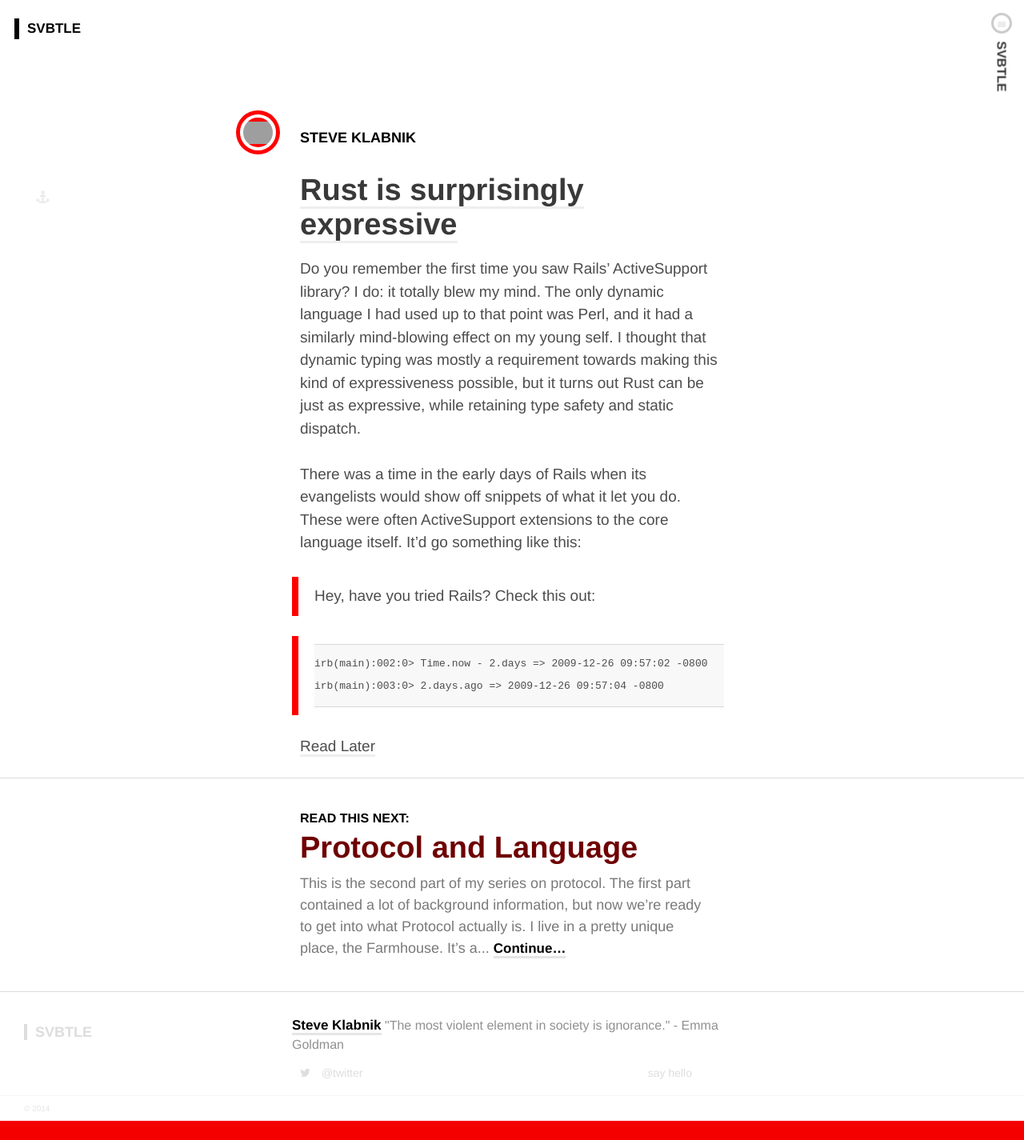
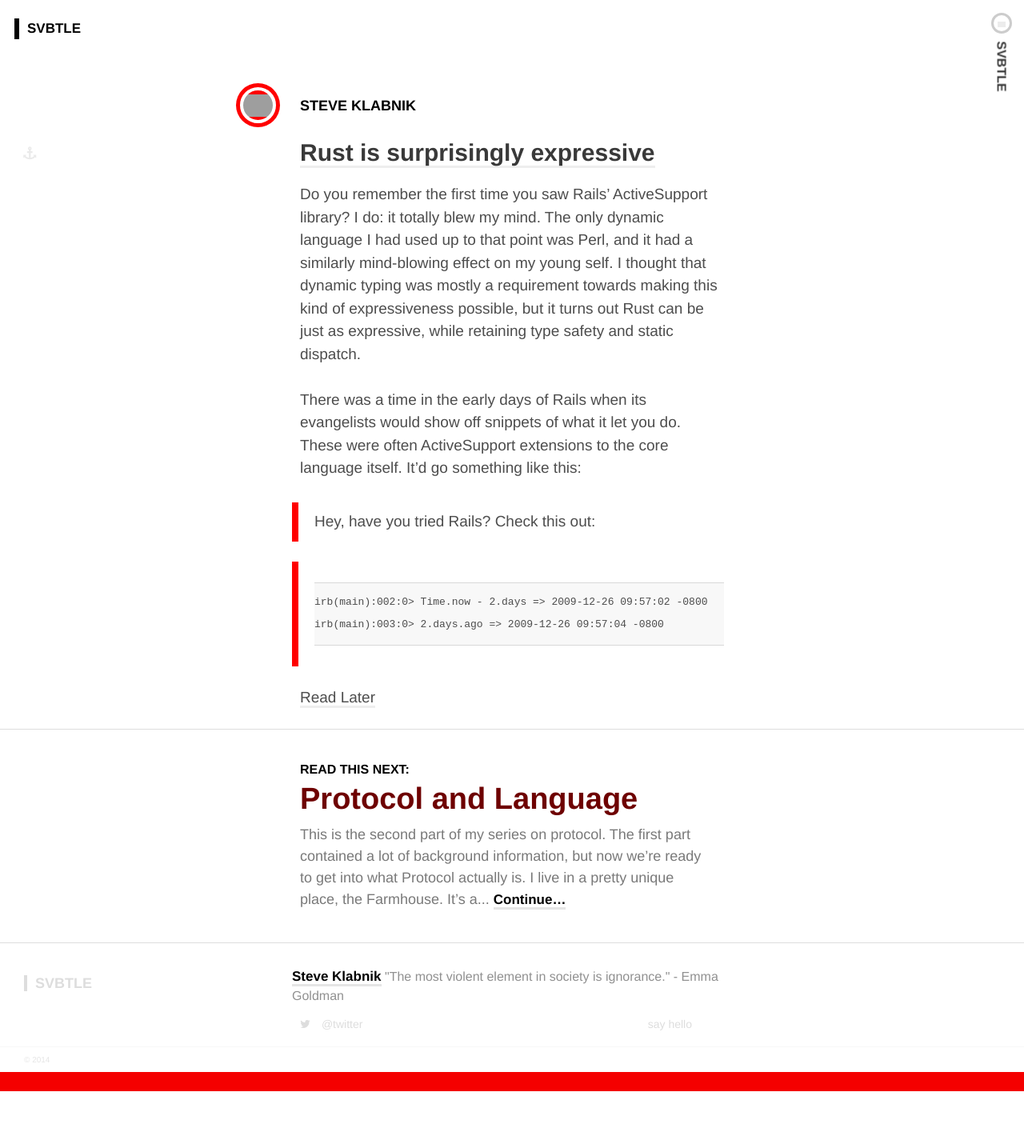
Before and after one commit to orlando/svbtle-jekyll, a Jekyll site: the page built from _posts/2013-9-03-rust-is-surprisingly-expressive.markdown, in a window 1280 px wide. Shown: the whole page at 80% size. Built offline with Jekyll 4.4.1, drawn with Linux system fonts in a browser that asks for light colours; nearby versions of some CDN libraries; Markdown is read by kramdown in place of the engine named in the settings; after the commit the page ends 1364 px from its top, so only the background shows below that; grey boxes are pictures that could not be loaded.

Commit message:
Fix post detail layout and font

```diff
--- a/assets/stylesheets/styles.css
+++ b/assets/stylesheets/styles.css
@@ -287,7 +287,7 @@
   width: auto;
   border-left: 0;
   border-right: 0;
-  margin: 0 auto;
+  margin: 16px auto;
   max-width: 550px;
   overflow: auto;
 }
@@ -703,19 +703,32 @@
 
 /*detail view*/
 
+.detail-view .main-header {
+  padding-top: 50px;
+}
+
 .detail-view .profile-name {
-  border-bottom: 3px solid transparent;
   font-size: 18px;
   line-height: normal;
   color: #000;
   padding-left: 10px;
+  text-decoration: none;
+}
+
+.detail-view .profile-name a {
+  border-bottom: 3px solid transparent;
+}
+
+.detail-view .profile-name:hover  a {
+  border-bottom: 3px solid #F40000;
+  color: #F40000;
 }
 
 .detail-view figure {
   height: 55px;
   width: 55px;
   left: -100px;
-  top: 50px;
+  top: 16px;
   bottom: -20px;
 }
 
@@ -725,10 +738,16 @@
   top: 5px;
 }
 
+.post.detail-view h1.title {
+  font-size: 30px;
+  line-height: 36px;
+}
+
 .post.detail-view .anchor-icon {
   position: absolute;
-  top: 225px;
-  left: 2%;
+  top: 170px;
+  left: 1.5%;
+  padding-left: 0;
   border: none;
 }
 
@@ -758,12 +777,6 @@
 .anchor-icon:hover time {
   color: #000;
   opacity: 1 !important;
-}
-
-.detail-view .profile-name:hover {
-  border-bottom: 3px solid #F40000;
-  color: #F40000;
-  text-decoration: none;
 }
 
 .detail-view .tag-read-first {
```
